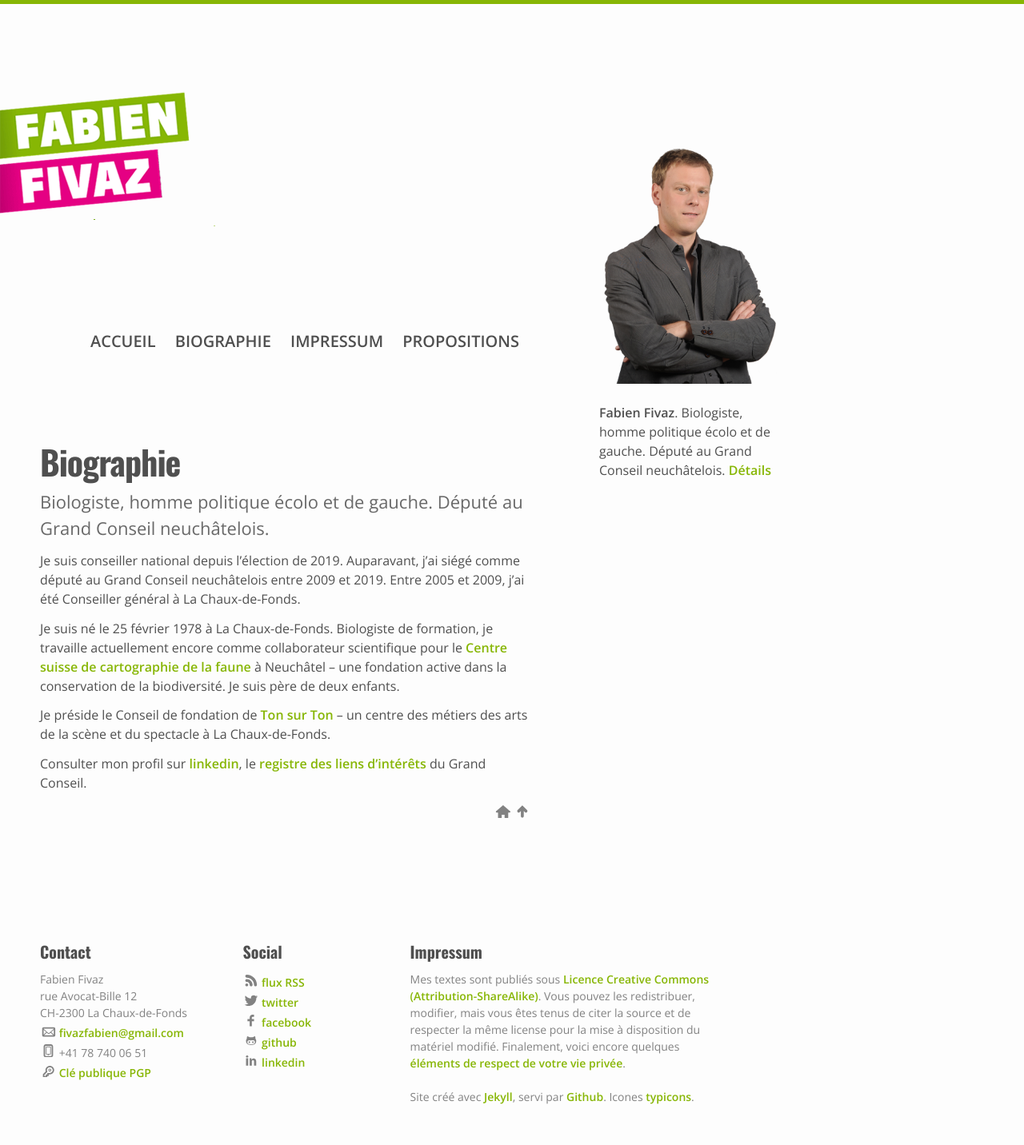
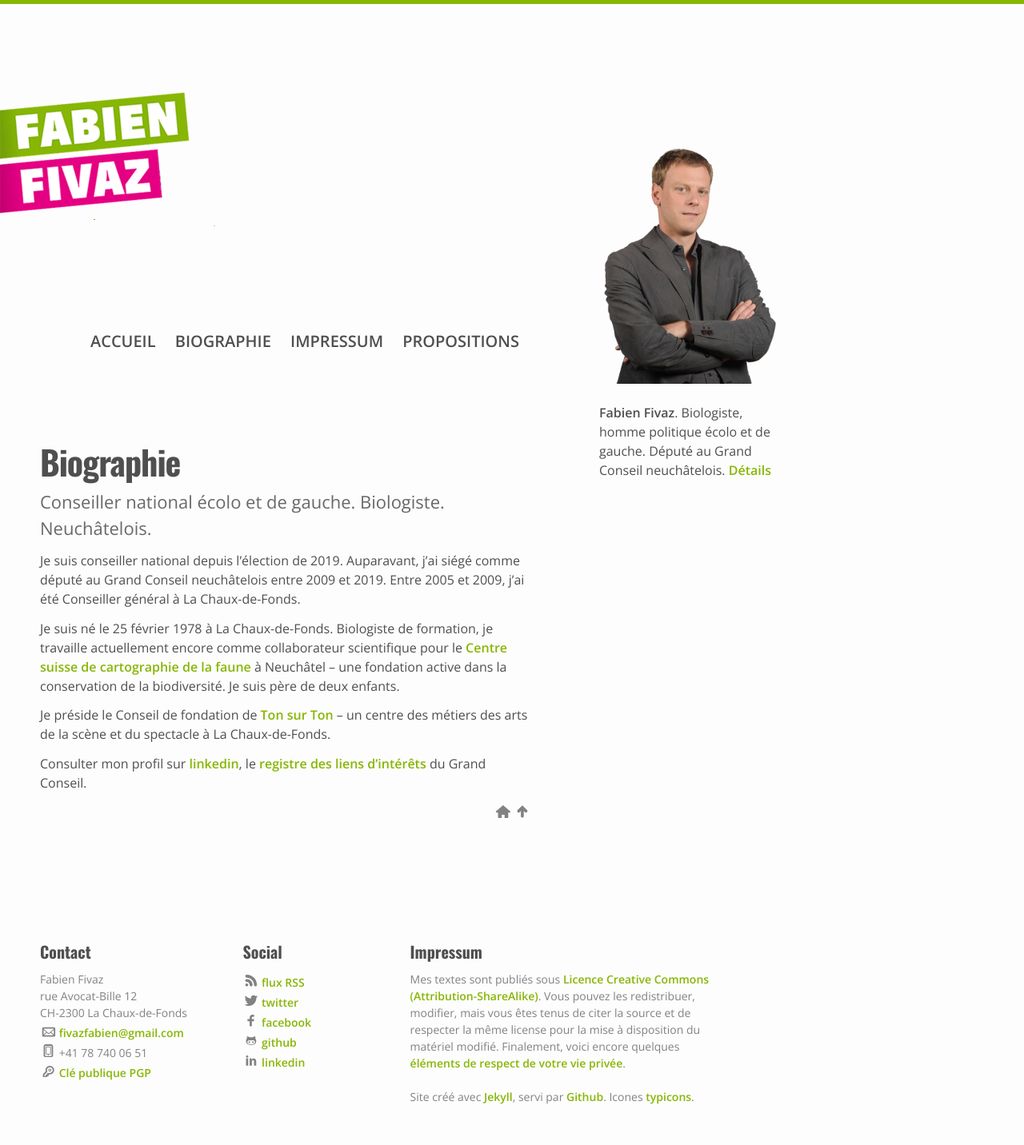
Before and after one commit to ffivaz/ffivaz.github.io, a Jekyll site: the page built from about.md, in a window 1280 px wide. Shown: the whole page at 80% size. Built offline with Jekyll 4.4.1, drawn with Linux system fonts in a browser that asks for light colours; nearby versions of some CDN libraries.

Commit message:
Modification de mon profil (depuis trop longtemps pas mis à jour)

```diff
--- a/about.md
+++ b/about.md
@@ -2,7 +2,7 @@
 layout: page
 title: Biographie
 alt: Biographie
-summary: Biologiste, homme politique écolo et de gauche. Député au Grand Conseil neuchâtelois.
+summary: Conseiller national écolo et de gauche. Biologiste. Neuchâtelois.
 permalink: /about/
 sitemap:
   lastmod: 2016-09-27
```
